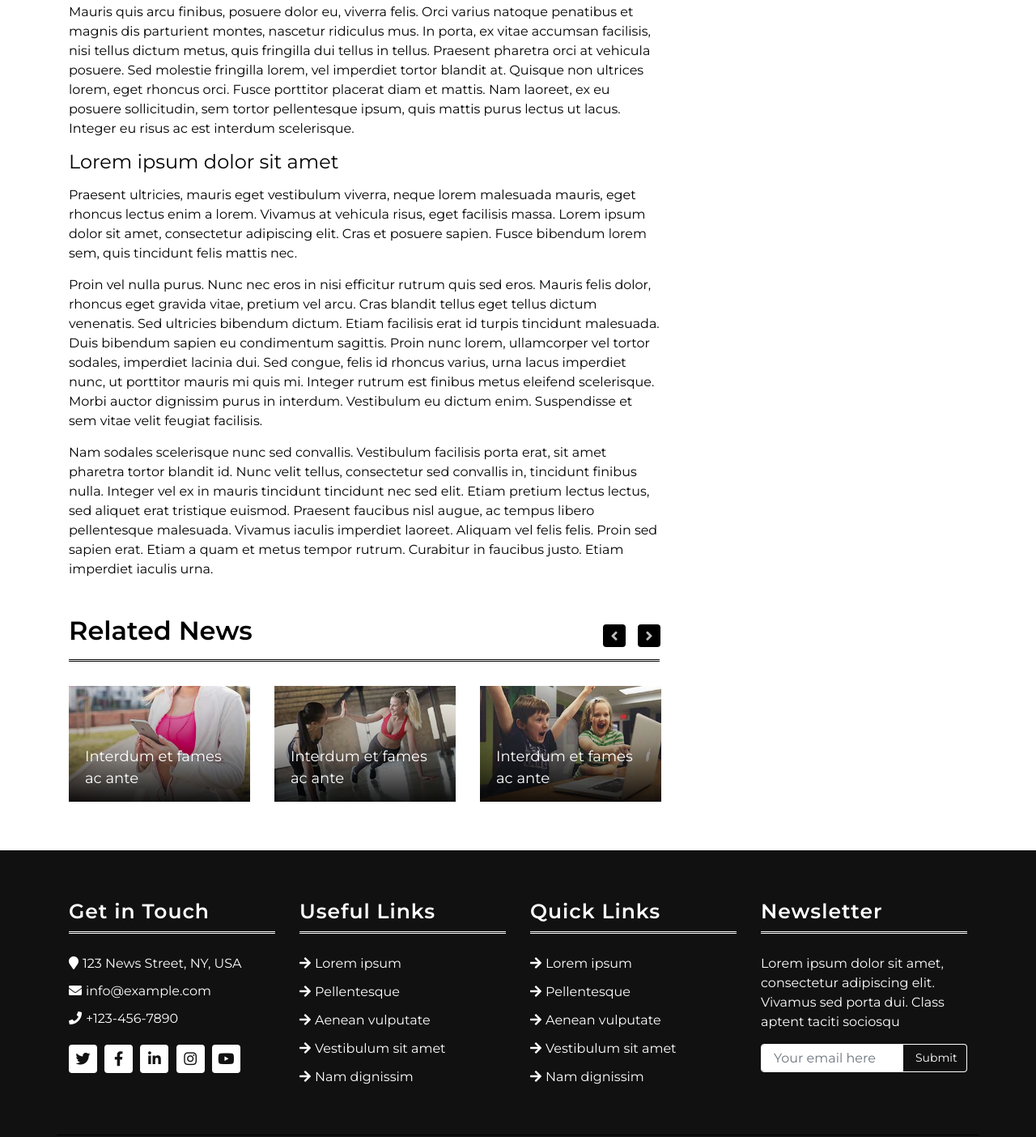
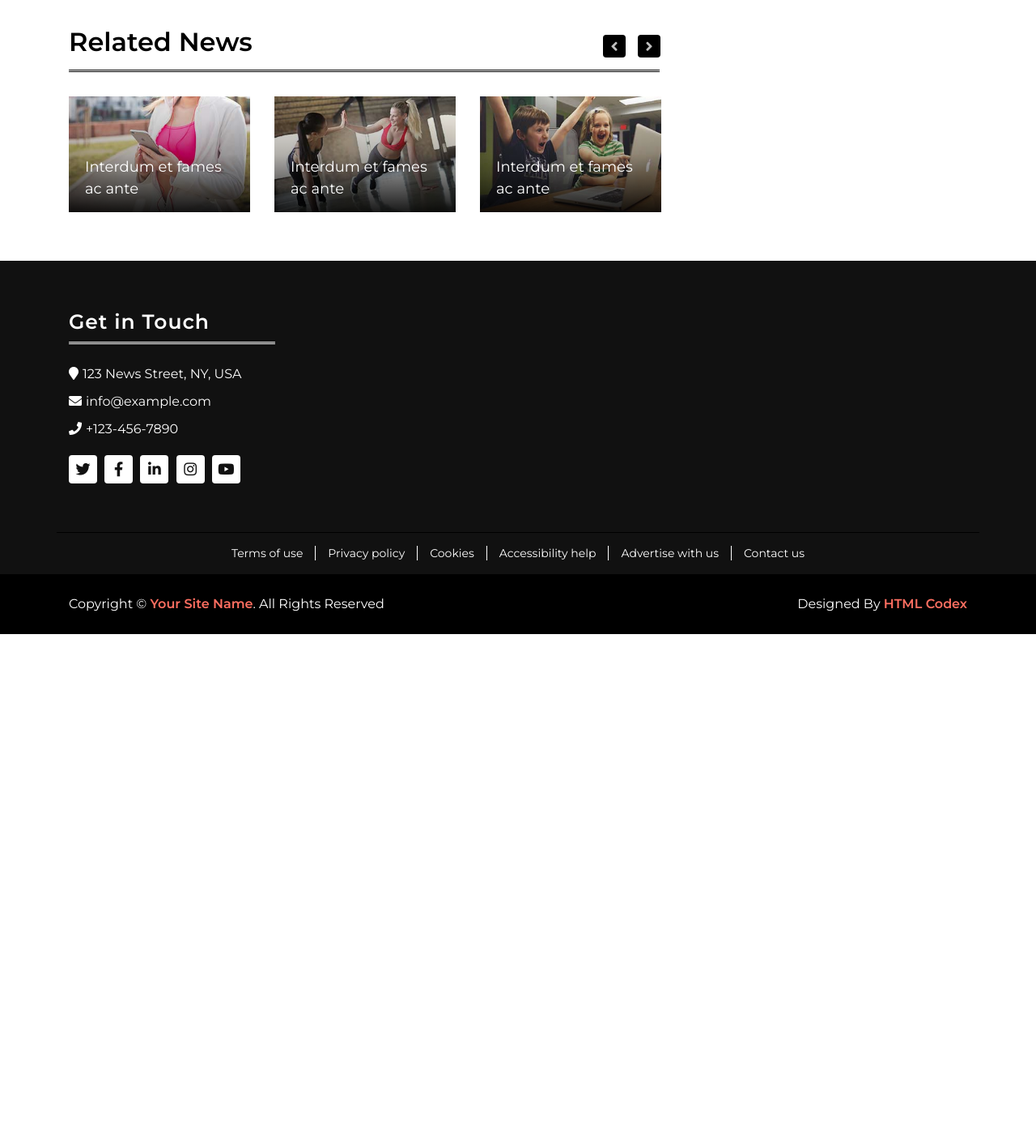
Before and after one commit to eswin629/eswinPort.github.io, a plain HTML site: page BeritaHarianIndonesia/single-page.html in a window 1280 px wide. Shown: the part 1507-2911 px from the top of the page at 81% size. After the commit the page ends 2290 px from the top, so only its background shows below. Drawn offline with nearby package versions, Linux system fonts and the light colour scheme.

Commit message:
berbaruslmt

```diff
--- a/BeritaHarianIndonesia/single-page.html
+++ b/BeritaHarianIndonesia/single-page.html
@@ -87,7 +87,7 @@
 
                     <div class="collapse navbar-collapse justify-content-between" id="navbarCollapse">
                         <div class="navbar-nav mr-auto">
-                            <a href="index.html" class="nav-item nav-link">Home</a>
+                            <a href="single-page.html" class="nav-item nav-link">Home</a>
                             <div class="nav-item dropdown">
                                 <a href="#" class="nav-link dropdown-toggle" data-toggle="dropdown">Dropdown</a>
                                 <div class="dropdown-menu">
@@ -96,7 +96,7 @@
                                 </div>
                             </div>
                             <a href="single-page.html" class="nav-item nav-link active">Single Page</a>
-                            <a href="contact.html" class="nav-item nav-link">Contact Us</a>
+                            <a href="single-page.html" class="nav-item nav-link">Contact Us</a>
                         </div>
                         <div class="social ml-auto">
                             <a href=""><i class="fab fa-twitter"></i></a>
@@ -158,19 +158,7 @@ Dalam rapat itu juga dihadiri Kapolda Jaksel <b> Irjen Ikin Sodikin </b> yang sa
 
 Kapolda Jaksel <b>Irjen Ikin Sodikin </b>turut berpesan agar sikap dan perilaku Satpam mencerminkan pelayanan kepada masyarakat. Dari unsur pelindung pengayom dan pengaman, yang tidak bisa dilakukan adalah menegakkan hukum.
                                 </p>
-                                <p>
-                                    Mauris quis arcu finibus, posuere dolor eu, viverra felis. Orci varius natoque penatibus et magnis dis parturient montes, nascetur ridiculus mus. In porta, ex vitae accumsan facilisis, nisi tellus dictum metus, quis fringilla dui tellus in tellus. Praesent pharetra orci at vehicula posuere. Sed molestie fringilla lorem, vel imperdiet tortor blandit at. Quisque non ultrices lorem, eget rhoncus orci. Fusce porttitor placerat diam et mattis. Nam laoreet, ex eu posuere sollicitudin, sem tortor pellentesque ipsum, quis mattis purus lectus ut lacus. Integer eu risus ac est interdum scelerisque.
-                                </p>
-                                <h4>Lorem ipsum dolor sit amet</h4>
-                                <p>
-                                    Praesent ultricies, mauris eget vestibulum viverra, neque lorem malesuada mauris, eget rhoncus lectus enim a lorem. Vivamus at vehicula risus, eget facilisis massa. Lorem ipsum dolor sit amet, consectetur adipiscing elit. Cras et posuere sapien. Fusce bibendum lorem sem, quis tincidunt felis mattis nec.
-                                </p>
-                                <p>
-                                    Proin vel nulla purus. Nunc nec eros in nisi efficitur rutrum quis sed eros. Mauris felis dolor, rhoncus eget gravida vitae, pretium vel arcu. Cras blandit tellus eget tellus dictum venenatis. Sed ultricies bibendum dictum. Etiam facilisis erat id turpis tincidunt malesuada. Duis bibendum sapien eu condimentum sagittis. Proin nunc lorem, ullamcorper vel tortor sodales, imperdiet lacinia dui. Sed congue, felis id rhoncus varius, urna lacus imperdiet nunc, ut porttitor mauris mi quis mi. Integer rutrum est finibus metus eleifend scelerisque. Morbi auctor dignissim purus in interdum. Vestibulum eu dictum enim. Suspendisse et sem vitae velit feugiat facilisis.
-                                </p>
-                                <p>
-                                    Nam sodales scelerisque nunc sed convallis. Vestibulum facilisis porta erat, sit amet pharetra tortor blandit id. Nunc velit tellus, consectetur sed convallis in, tincidunt finibus nulla. Integer vel ex in mauris tincidunt tincidunt nec sed elit. Etiam pretium lectus lectus, sed aliquet erat tristique euismod. Praesent faucibus nisl augue, ac tempus libero pellentesque malesuada. Vivamus iaculis imperdiet laoreet. Aliquam vel felis felis. Proin sed sapien erat. Etiam a quam et metus tempor rutrum. Curabitur in faucibus justo. Etiam imperdiet iaculis urna.
-                                </p>
+
                             </div>
                         </div>
                         <div class="sn-related">
@@ -240,46 +228,7 @@ Kapolda Jaksel <b>Irjen Ikin Sodikin </b>turut berpesan agar sikap dan perilaku
                         </div>
                     </div>
 
-                    <div class="col-lg-3 col-md-6">
-                        <div class="footer-widget">
-                            <h3 class="title">Useful Links</h3>
-                            <ul>
-                                <li><a href="#">Lorem ipsum</a></li>
-                                <li><a href="#">Pellentesque</a></li>
-                                <li><a href="#">Aenean vulputate</a></li>
-                                <li><a href="#">Vestibulum sit amet</a></li>
-                                <li><a href="#">Nam dignissim</a></li>
-                            </ul>
-                        </div>
-                    </div>
 
-                    <div class="col-lg-3 col-md-6">
-                        <div class="footer-widget">
-                            <h3 class="title">Quick Links</h3>
-                            <ul>
-                                <li><a href="#">Lorem ipsum</a></li>
-                                <li><a href="#">Pellentesque</a></li>
-                                <li><a href="#">Aenean vulputate</a></li>
-                                <li><a href="#">Vestibulum sit amet</a></li>
-                                <li><a href="#">Nam dignissim</a></li>
-                            </ul>
-                        </div>
-                    </div>
-
-                    <div class="col-lg-3 col-md-6">
-                        <div class="footer-widget">
-                            <h3 class="title">Newsletter</h3>
-                            <div class="newsletter">
-                                <p>
-                                    Lorem ipsum dolor sit amet, consectetur adipiscing elit. Vivamus sed porta dui. Class aptent taciti sociosqu
-                                </p>
-                                <form>
-                                    <input class="form-control" type="email" placeholder="Your email here">
-                                    <button class="btn">Submit</button>
-                                </form>
-                            </div>
-                        </div>
-                    </div>
                 </div>
             </div>
         </div>
```
